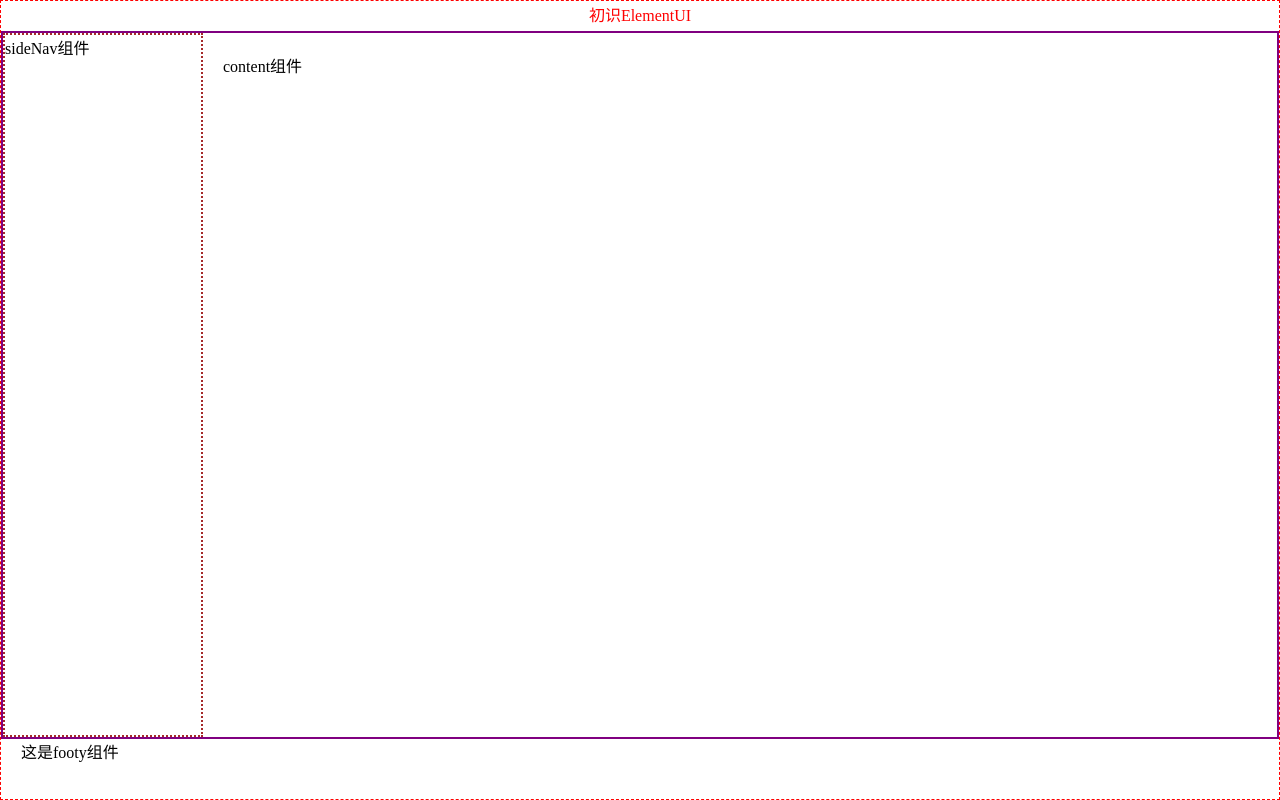
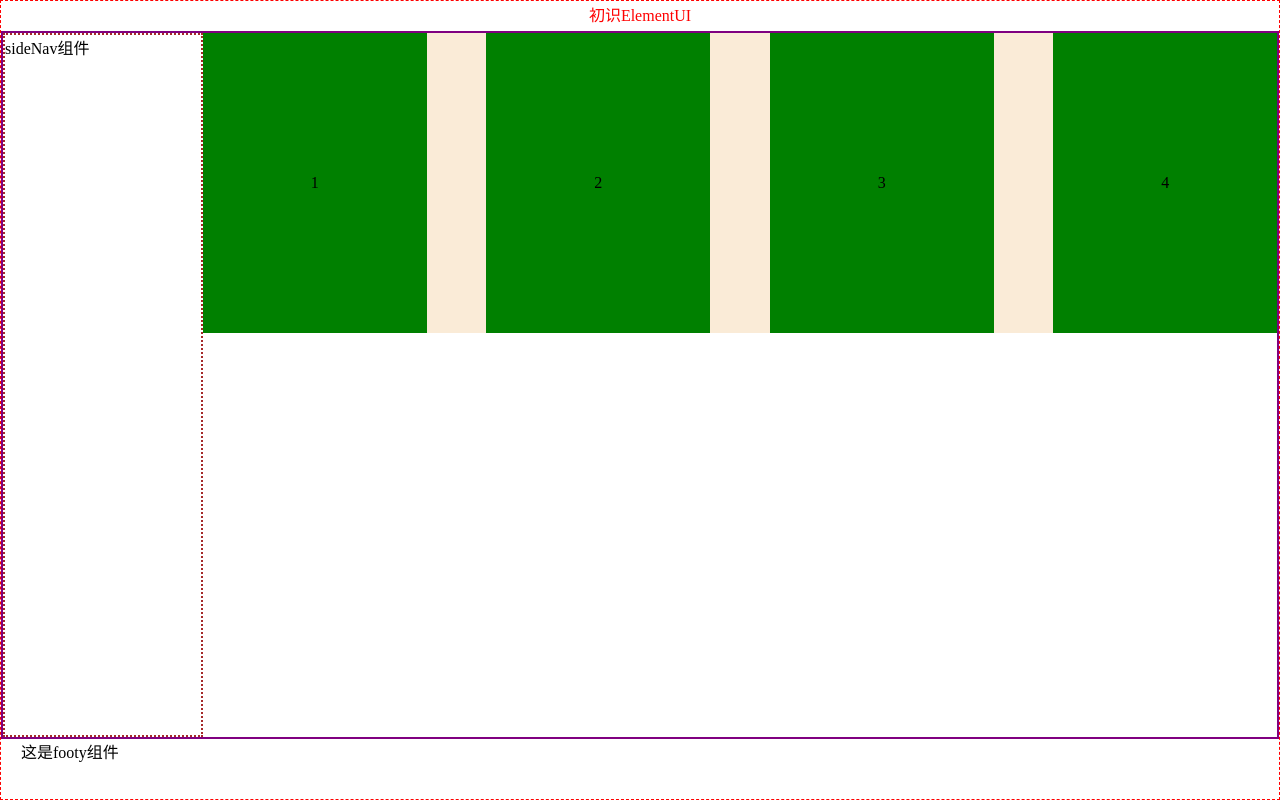
Before and after one commit to nansio/learning, a Vue app in the folder elements/: page / in a window 1280 px wide. Built offline with nearby package versions, Linux system fonts and the light colour scheme.

Commit message:
test Element Layout

```diff
--- a/elements/src/App.vue
+++ b/elements/src/App.vue
@@ -23,9 +23,9 @@
 
 <script>
 
-import SideNav from './components/sideNav'
-import Contenty from './components/content'
-import Footy from './components/footy'
+import SideNav from './sideNav'
+import Contenty from './content'
+import Footy from './footy'
 
 export default {
   name: 'App',
@@ -64,6 +64,9 @@ html,body{
   height: calc(100% - 120px);
   border: 2px solid purple;
 }
+.content{
+  margin:0; padding: 0;
+}
 .sideNav{
   border:2px dotted brown;
 }
--- /dev/null
+++ b/elements/src/components/LayoutEl.vue
@@ -0,0 +1,48 @@
+<template>
+  <div class="layout-container">
+      <el-row type="flex" class="row-bg" justify="space-between">
+          <el-col :span="5">
+              <div class="item">
+                  1
+              </div>
+          </el-col>
+          <el-col :span="5">
+              <div class="item">
+                  2
+              </div>
+          </el-col>
+          <el-col :span="5">
+              <div class="item">
+                  3
+              </div>
+          </el-col>
+          <el-col :span="5">
+              <div class="item">
+                  4
+              </div>
+          </el-col>
+      </el-row>
+
+  </div>
+</template>
+
+<script>
+export default {
+
+}
+</script>
+
+<style>
+.layout-container{
+    margin: 0; padding: 0;
+}
+.row-bg{
+    padding: 0; margin: 0;
+    background-color: antiquewhite;
+}
+.item{
+    background-color: green;
+    height: 300px;
+    text-align:center; line-height: 300px;
+}
+</style>
--- a/elements/src/components/content.vue
+++ /dev/null
@@ -1,15 +0,0 @@
-<template>
-  <div class="contentVue">
-      content组件
-  </div>
-</template>
-
-<script>
-export default {
-
-}
-</script>
-
-<style>
-
-</style>
--- /dev/null
+++ b/elements/src/content.vue
@@ -0,0 +1,31 @@
+<template>
+  <div class="contentVue">
+      <layout-el />
+  </div>
+</template>
+
+<script>
+
+import LayoutEl from './components/LayoutEl';
+
+export default {
+  data(){
+
+  },
+  components: {
+    LayoutEl,
+  },
+  computed: {
+
+  },
+  methods: {
+
+  }
+}
+</script>
+
+<style>
+.contentVue{
+  margin:0; padding: 0;
+}
+</style>
```
Also changed, not shown: elements/src/footy.vue (renamed from elements/src/components/footy.vue), elements/src/sideNav.vue (renamed from elements/src/components/sideNav.vue).
